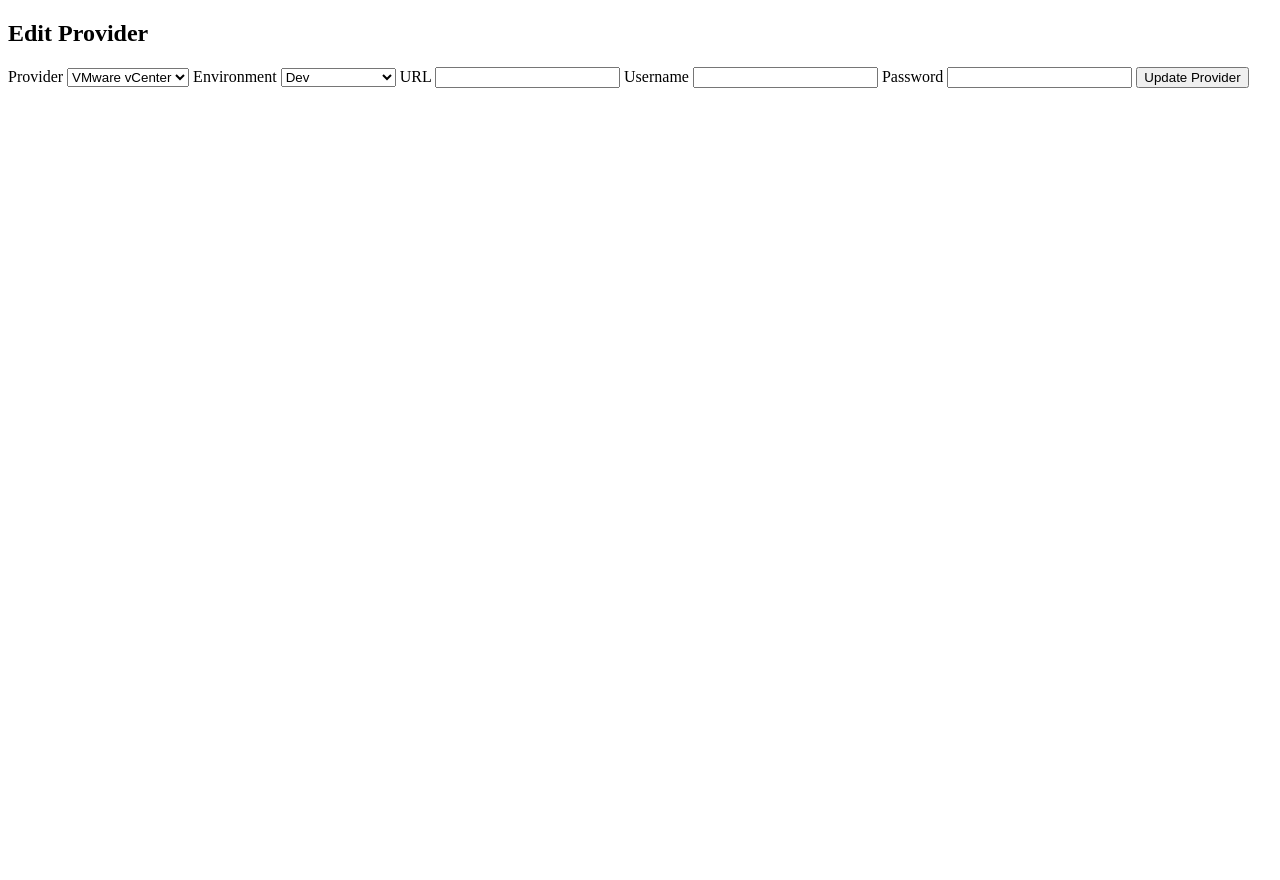
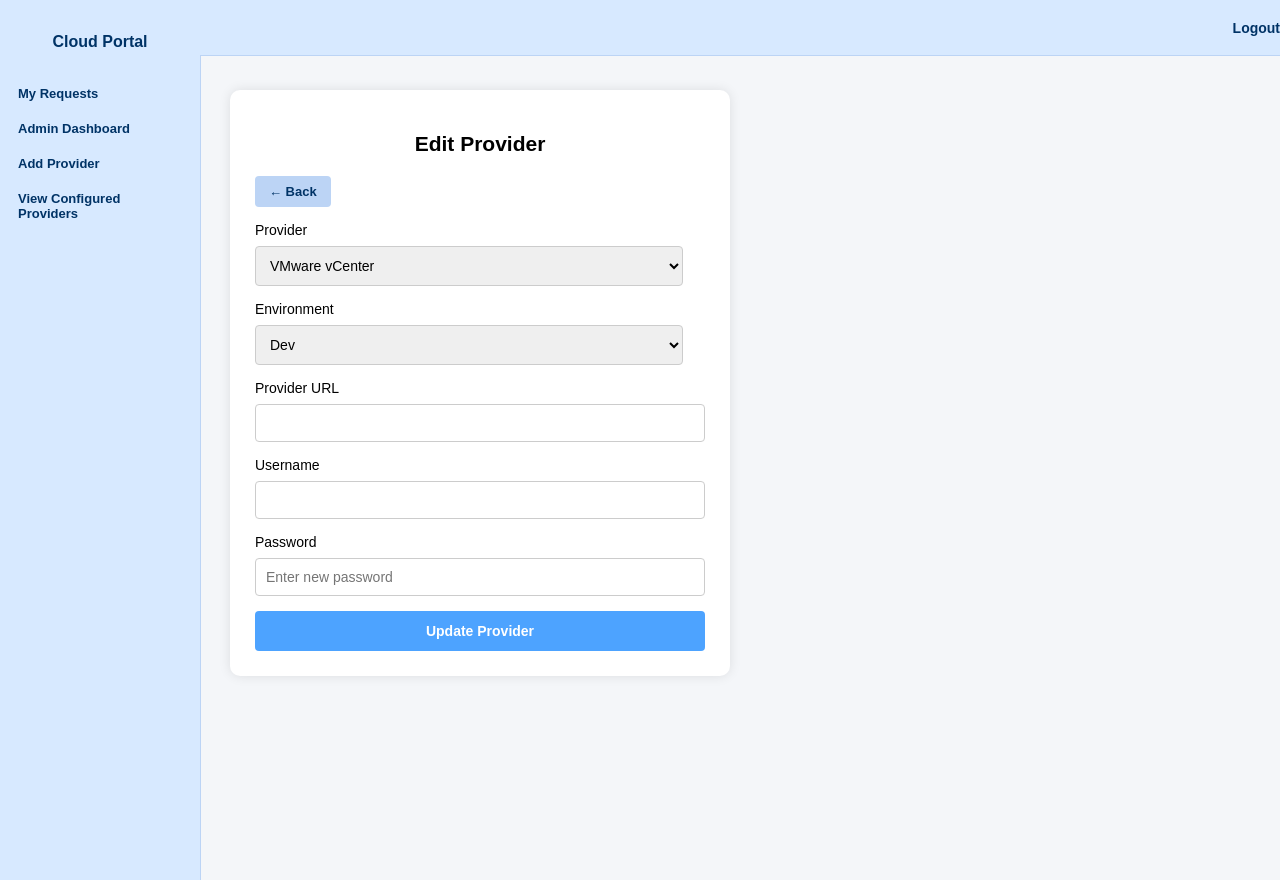
Before and after one commit to maverickkeypuncher/cloudapp, a Flask app: template app/templates/providers_edit.html in a window 1280 px wide. Run offline with Flask 3, Linux system fonts and the light colour scheme; the template is opened without the code that fills it, so the values that code supplies are empty; a user stored in the database is signed in.

Commit message:
20122025-1447

```diff
--- a/app/templates/admin_requests.html
+++ b/app/templates/admin_requests.html
@@ -89,9 +89,10 @@
         }
 
         th {
-            background-color: #003366;
-            color: white;
+            background-color: #bcd4f5; /* lighter header */
+            color: #003366;
             padding: 12px;
+            font-weight: bold;
         }
 
         td {
--- a/app/templates/providers_edit.html
+++ b/app/templates/providers_edit.html
@@ -2,11 +2,173 @@
 <html>
 <head>
     <title>Edit Provider</title>
+    <style>
+        body {
+            margin: 0;
+            font-family: Arial, sans-serif;
+            background-color: #f4f6f9;
+            font-size: 14px; /* medium font */
+        }
+
+        /* LEFT SIDEBAR */
+        .sidebar {
+            width: 200px;
+            background-color: #d7e9ff; /* light blue */
+            color: #003366;
+            height: 100vh;
+            padding-top: 20px;
+            position: fixed;
+            left: 0;
+            top: 0;
+            font-size: 13px;
+            border-right: 1px solid #bcd4f5;
+        }
+
+        .sidebar h2 {
+            text-align: center;
+            margin-bottom: 25px;
+            font-size: 16px;
+            color: #003366;
+        }
+
+        .sidebar a {
+            display: block;
+            padding: 10px 18px;
+            color: #003366;
+            text-decoration: none;
+            font-weight: bold;
+        }
+
+        .sidebar a:hover {
+            background-color: #bcd4f5;
+        }
+
+        /* TOP BAR */
+        .topbar {
+            width: calc(100% - 200px);
+            height: 55px;
+            background-color: #d7e9ff; /* match sidebar */
+            border-bottom: 1px solid #bcd4f5;
+            display: flex;
+            justify-content: flex-end;
+            align-items: center;
+            padding-right: 25px;
+            position: fixed;
+            left: 200px;
+            top: 0;
+            z-index: 10;
+        }
+
+        .topbar a {
+            color: #003366;
+            font-weight: bold;
+            text-decoration: none;
+            font-size: 14px;
+        }
+
+        /* MAIN CONTENT */
+        .content {
+            margin-left: 230px;
+            margin-top: 90px;
+            width: 450px;
+            background: white;
+            padding: 25px;
+            border-radius: 10px;
+            box-shadow: 0 0 12px rgba(0,0,0,0.1);
+        }
+
+        h2 {
+            text-align: center;
+            margin-bottom: 20px;
+        }
+
+        input, select {
+            width: 95%;
+            padding: 10px;
+            margin: 8px 0 15px 0;
+            border-radius: 4px;
+            border: 1px solid #ccc;
+            font-size: 14px;
+        }
+
+        button {
+            width: 100%;
+            padding: 12px;
+            background-color: #4da3ff; /* light blue button */
+            color: white;
+            border: none;
+            border-radius: 4px;
+            cursor: pointer;
+            font-size: 14px;
+            font-weight: bold;
+        }
+
+        button:hover {
+            background-color: #1e7fe6;
+        }
+
+        .back-btn {
+            display: inline-block;
+            margin-bottom: 15px;
+            padding: 8px 14px;
+            background-color: #bcd4f5;
+            color: #003366;
+            text-decoration: none;
+            border-radius: 4px;
+            font-weight: bold;
+            font-size: 13px;
+        }
+
+        .back-btn:hover {
+            background-color: #a9c7ef;
+        }
+
+        .msg-success {
+            color: green;
+            font-weight: bold;
+            text-align: center;
+        }
+
+        .msg-error {
+            color: red;
+            font-weight: bold;
+            text-align: center;
+        }
+    </style>
 </head>
 <body>
 
-<div class="container">
+    <!-- LEFT SIDEBAR -->
+    <div class="sidebar">
+        <h2>Cloud Portal</h2>
+
+        <a href="/requests">My Requests</a>
+
+        {% if session.role == "admin" %}
+        <a href="/admin/requests">Admin Dashboard</a>
+        <a href="/admin/providers">Add Provider</a>
+        <a href="/admin/providers/list">View Configured Providers</a>
+        {% endif %}
+    </div>
+
+    <!-- TOP BAR -->
+    <div class="topbar">
+        <a href="/logout">Logout</a>
+    </div>
+
+    <!-- MAIN CONTENT -->
+    <div class="content">
         <h2>Edit Provider</h2>
+
+        <a href="/admin/providers/list" class="back-btn">← Back</a>
+
+        {% if message %}
+            <p class="msg-success">{{ message }}</p>
+        {% endif %}
+
+        {% if error %}
+            <p class="msg-error">{{ error }}</p>
+        {% endif %}
 
         <form method="POST">
 
@@ -24,14 +186,14 @@
                 <option value="Non-Production" {% if provider.environment == "Non-Production" %}selected{% endif %}>Non-Production</option>
             </select>
 
-        <label>URL</label>
+            <label>Provider URL</label>
             <input type="text" name="url" value="{{ provider.url }}" required>
 
             <label>Username</label>
             <input type="text" name="username" value="{{ provider.username }}" required>
 
             <label>Password</label>
-        <input type="password" name="password" value="{{ provider.password }}" required>
+            <input type="password" name="password" placeholder="Enter new password">
 
             <button type="submit">Update Provider</button>
         </form>
--- a/app/templates/providers_list.html
+++ b/app/templates/providers_list.html
@@ -90,7 +90,7 @@
         }
 
         th {
-            background-color: #003366;
+            background-color: #bcd4f5;
             color: white;
             padding: 12px;
         }
--- a/app/templates/requests.html
+++ b/app/templates/requests.html
@@ -89,7 +89,7 @@
         }
 
         th {
-            background-color: #003366;
+            background-color: #bcd4f5;
             color: white;
             padding: 12px;
         }
```
Lines whose indentation alone changed are shown as unchanged.
